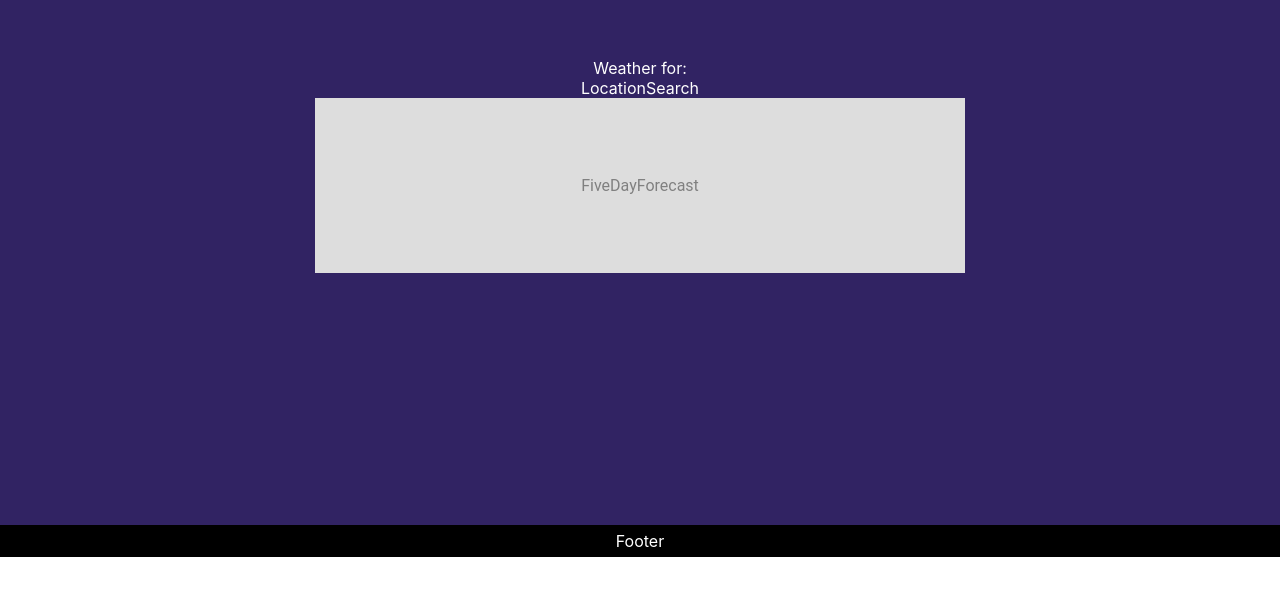
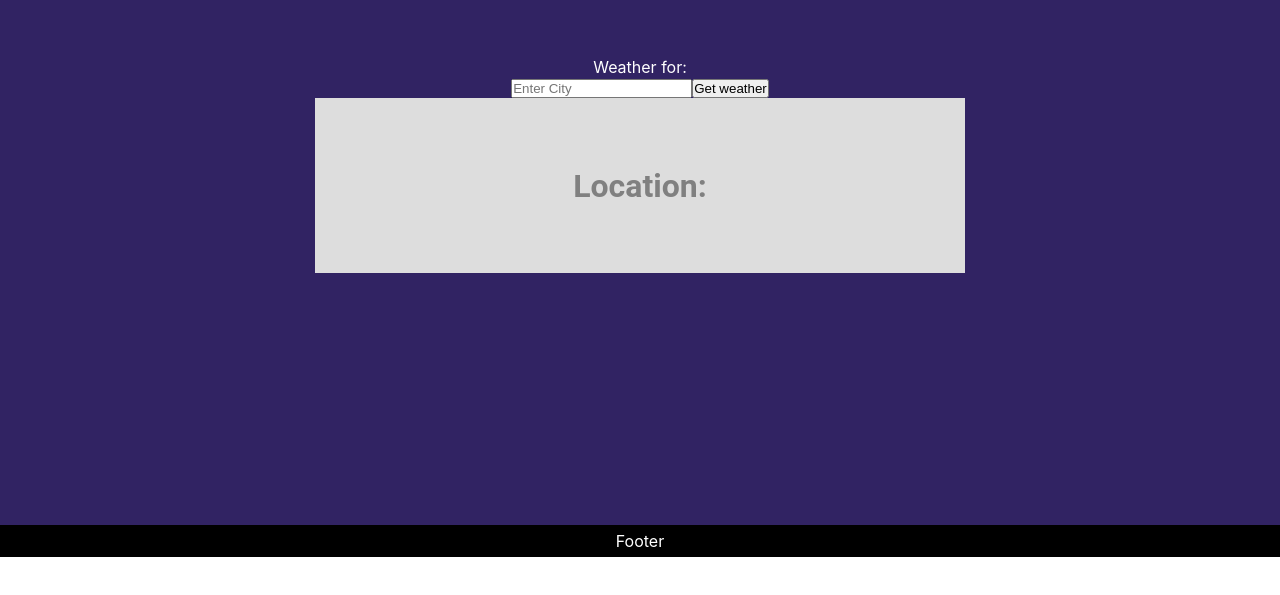
Before and after one commit to azvontsov/weather-lisitzky, a React (Create React App) app: page / in a window 1280 px wide. Shown: the part 195-790 px from the top of the page. Built offline with nearby package versions, Linux system fonts and the light colour scheme.

Commit message:
wip:location input worked

```diff
--- a/src/components/FiveDayForecast.js
+++ b/src/components/FiveDayForecast.js
@@ -1,7 +1,11 @@
 import React from "react";
 
 const FiveDayForecast = ({ location }) => {
-  return <div className="card-fiveday">FiveDayForecast</div>;
+  return (
+    <div className="card-fiveday">
+      <h1>Location:{location}</h1>
+    </div>
+  );
 };
 
 export default FiveDayForecast;
--- a/src/components/LocationSearch.js
+++ b/src/components/LocationSearch.js
@@ -1,7 +1,18 @@
 import React from "react";
 
 const LocationSearch = ({ location, setLocation }) => {
-  return <div>LocationSearch</div>;
+  return (
+    <div>
+      <input
+        type="text"
+        placeholder="Enter City"
+        maxLength="50"
+        value={location}
+        onChange={(e) => setLocation(e.target.value)}
+      />
+      <input type="submit" value="Get weather" />
+    </div>
+  );
 };
 
 export default LocationSearch;
```
